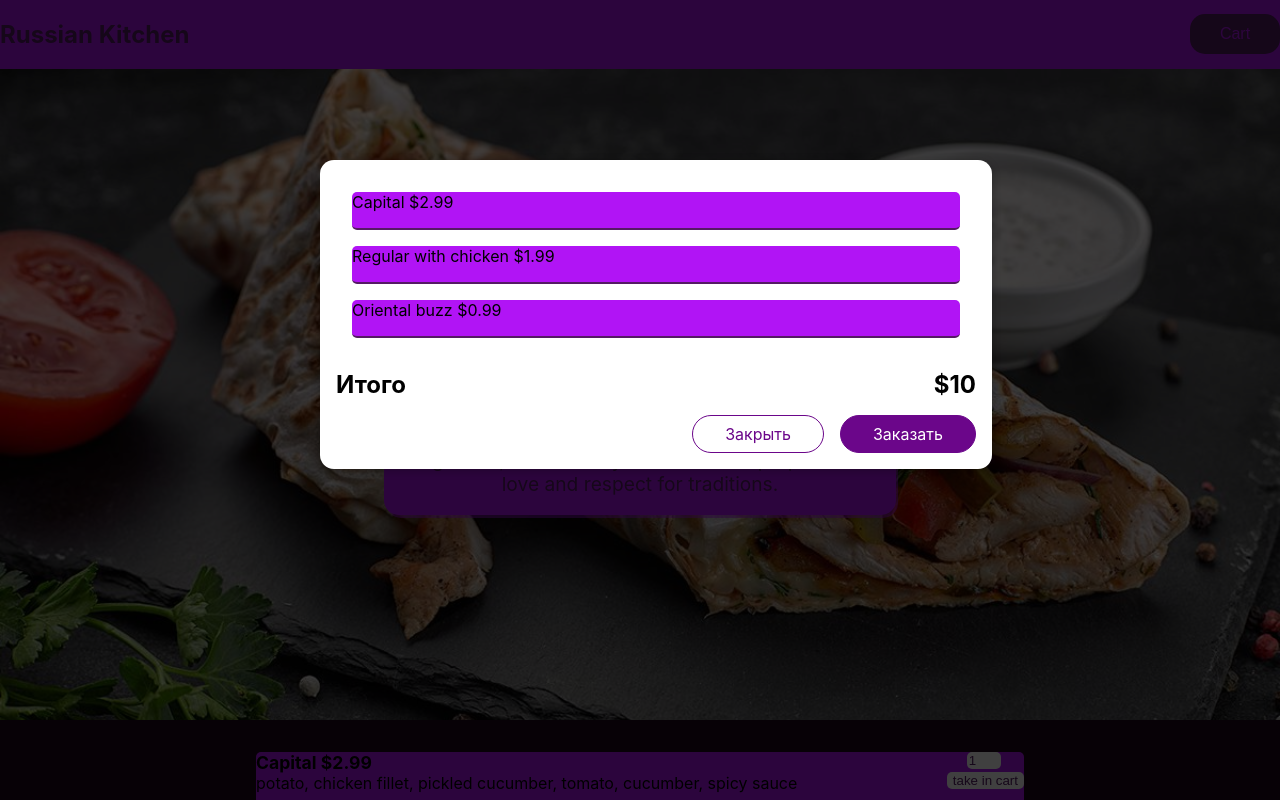
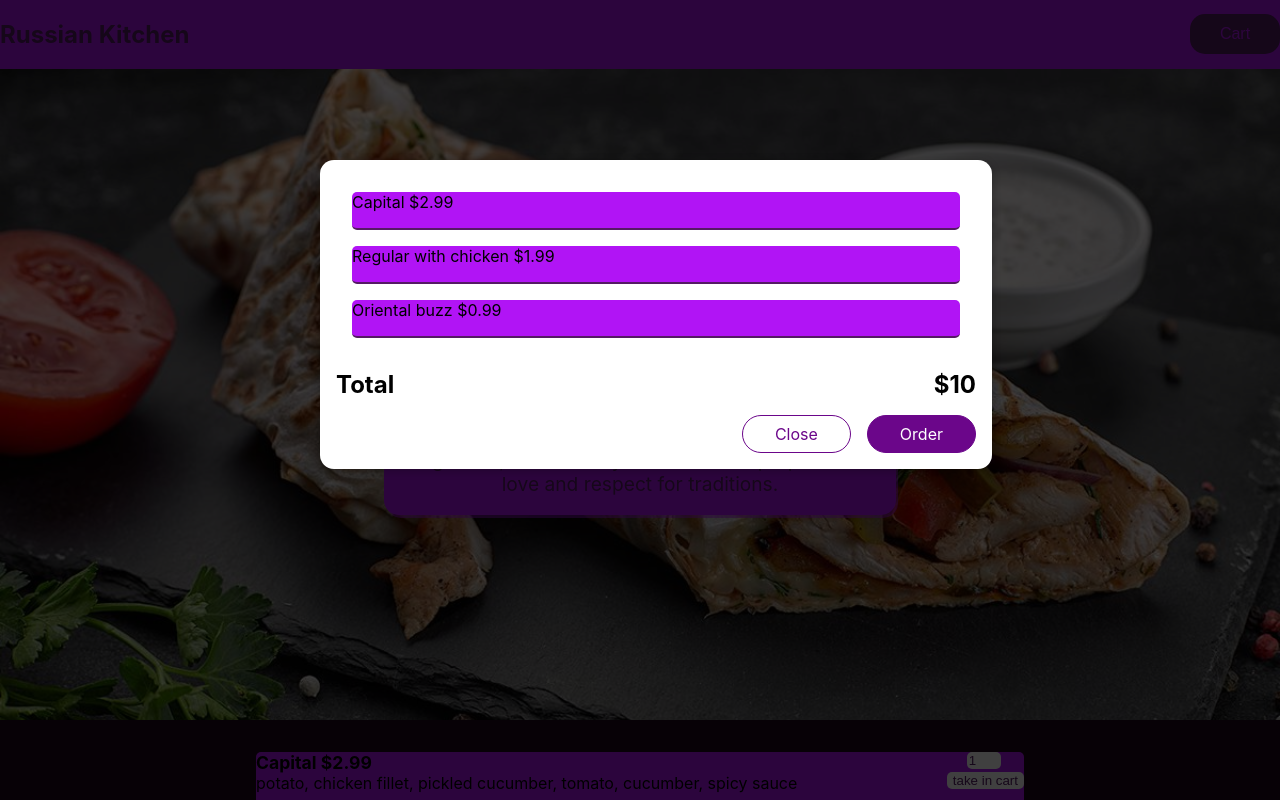
Before and after one commit to jegorRegularUser/Russian-Kitchen, a React (Create React App) app: page / in a window 1280 px wide. Both pictures are taken after a click on the button "Cart". Shown: the top 800 px of the page. Built offline with nearby package versions, Linux system fonts and the light colour scheme.

Commit message:
a little changes

```diff
--- a/src/CartStore/CartContextProvider.js
+++ b/src/CartStore/CartContextProvider.js
@@ -17,6 +17,7 @@ const CartContextProvider = props => {
 		dishRegularWithChicken,
 		dishOrientalBuzz,
 	])
+
 	return (
 		<CartContext.Provider value={{ dishes, dispatchDishes }}>
 			{props.children}
--- a/src/components/Cart/Cart.js
+++ b/src/components/Cart/Cart.js
@@ -17,14 +17,14 @@ const Cart = props => {
 		<Modal onHideCart={props.onCartClose}>
 			<ul className={styles['cart-items']}>{visDishes}</ul>
 			<div className={styles.total}>
-				<span>Итого</span>
+				<span>Total</span>
 				<span>$10</span>
 			</div>
 			<div className={styles.actions}>
 				<button className={styles['button--alt']} onClick={props.onCartClose}>
-					Закрыть
+					Close
 				</button>
-				<button className={styles.button}>Заказать</button>
+				<button className={styles.button}>Order</button>
 			</div>
 		</Modal>
 	)
--- a/src/components/DishList/DishItem.js
+++ b/src/components/DishList/DishItem.js
@@ -4,13 +4,9 @@ import styles from './DishItem.module.css'
 const DishItem = ({ id, name, price, description, isInCart, onSetDishes }) => {
 	const inputData = useRef()
 	const takeInCartHandler = () => {
-		console.log(id, isInCart)
 		isInCart = true
-		console.log(inputData.current.value, isInCart)
-
 		onSetDishes(prevDishes => {
 			return prevDishes.filter(dish => {
-				console.log(dish)
 				return dish.isInCart === true
 			})
 		})
--- a/src/components/DishList/DishList.js
+++ b/src/components/DishList/DishList.js
@@ -1,20 +1,14 @@
 import { useContext } from 'react'
 import CartContext from '../../CartStore/CartContext'
-import {
-	dishCapital,
-	dishOrientalBuzz,
-	dishRegularWithChicken,
-} from '../../DishesDescriptionList'
 import DishItem from './DishItem'
 import styles from './DishList.module.css'
 
 const DishList = props => {
-	const { _ } = useContext(CartContext)
-	const dishes = [dishCapital, dishRegularWithChicken, dishOrientalBuzz]
+	const dishes = useContext(CartContext).dishes
 	const dishListSort = dishes?.map(meal => {
 		return (
 			<DishItem
-				// onSetDishes={setDishes}
+				//onSetDishes={setDishes}
 				isInCart={meal.isInCart}
 				key={meal.id}
 				name={meal.name}
```
Also changed, not shown: package.json (indentation only).
